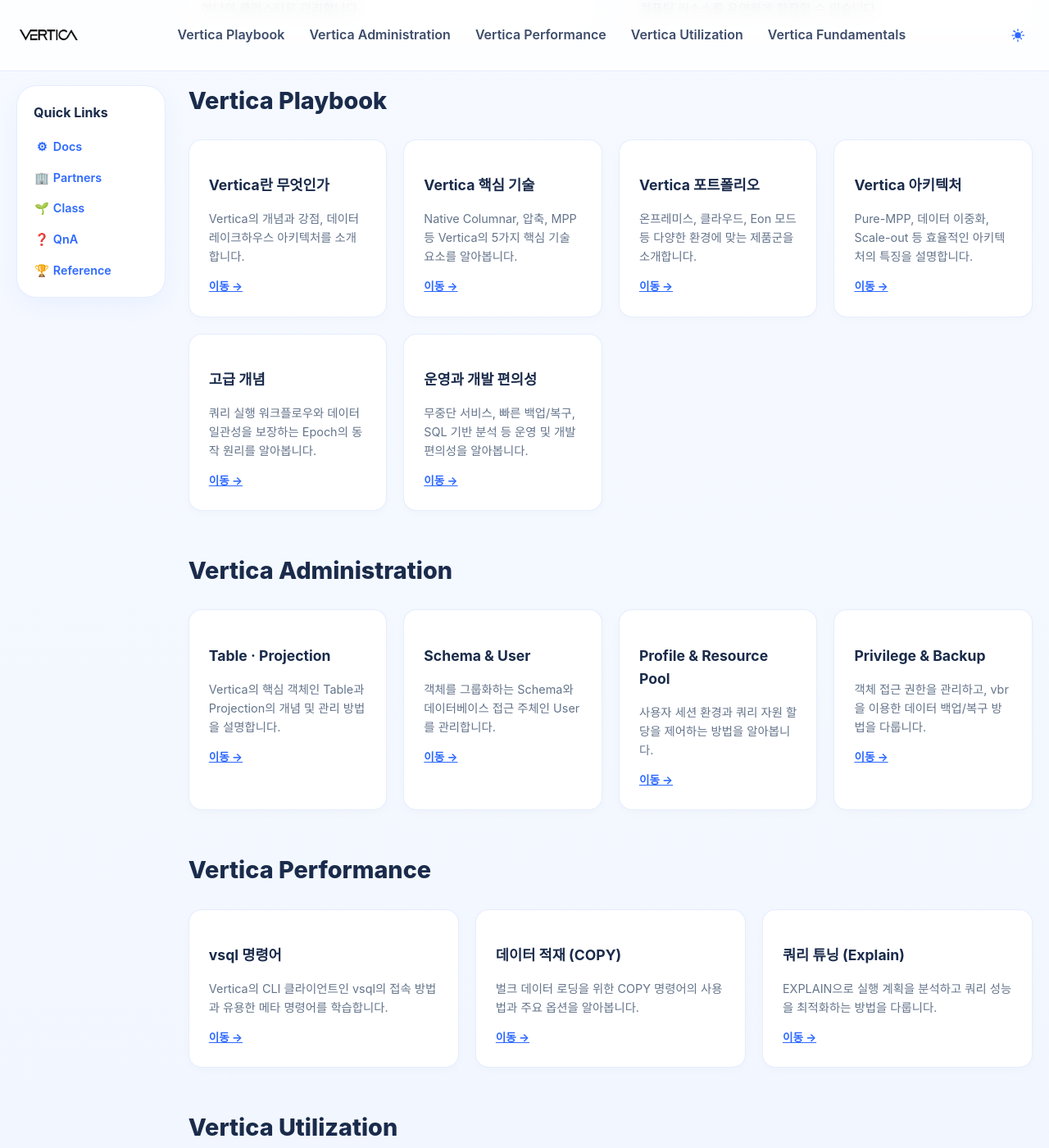
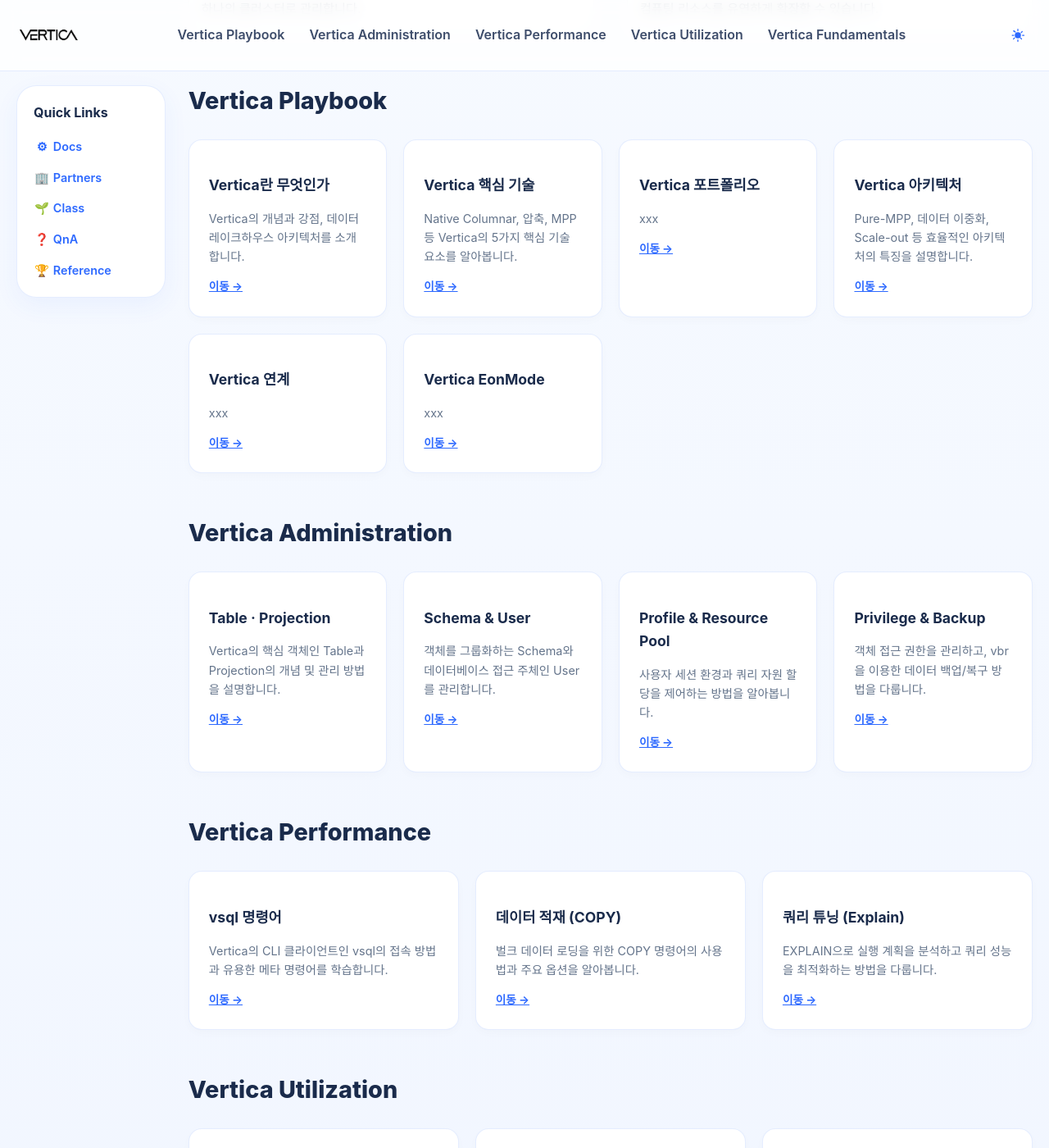
Before and after one commit to JIN0326/vertica_blog, a Jekyll site: the page built from 00index.md, in a window 1280 px wide and 1400 px high, scrolled down 822 px. Shown: the whole window at 82% size. Built offline with Jekyll 4.4.1, drawn with Linux system fonts in a browser that asks for light colours.

Commit message:
Update blog content and styling

```diff
--- a/00index.md
+++ b/00index.md
@@ -50,7 +50,7 @@
     </article>
     <article class="card">
       <h3>Vertica 포트폴리오</h3>
-      <p>온프레미스, 클라우드, Eon 모드 등 다양한 환경에 맞는 제품군을 소개합니다.</p>
+      <p> xxx </p>
       <a href="{{ '/01playbook#portfolio' | relative_url }}">이동 →</a>
     </article>
     <article class="card">
@@ -59,14 +59,14 @@
       <a href="{{ '/01playbook#architecture' | relative_url }}">이동 →</a>
     </article>
     <article class="card">
-      <h3>고급 개념</h3>
-      <p>쿼리 실행 워크플로우와 데이터 일관성을 보장하는 Epoch의 동작 원리를 알아봅니다.</p>
-      <a href="{{ '/01playbook#advanced' | relative_url }}">이동 →</a>
+      <h3>Vertica 연계</h3>
+      <p> xxx </p>
+      <a href="{{ '/01playbook#embracing' | relative_url }}">이동 →</a>
     </article>
     <article class="card">
-      <h3>운영과 개발 편의성</h3>
-      <p>무중단 서비스, 빠른 백업/복구, SQL 기반 분석 등 운영 및 개발 편의성을 알아봅니다.</p>
-      <a href="{{ '/01playbook#operation' | relative_url }}">이동 →</a>
+      <h3>Vertica EonMode</h3>
+      <p> xxx </p>
+      <a href="{{ '/01playbook#eonmode' | relative_url }}">이동 →</a>
     </article>
   </div>
 </section>
--- a/assets/css/style.css
+++ b/assets/css/style.css
@@ -421,7 +421,7 @@
 }
 
 .slide-panel img {
-  max-width: 100%;
+  max-width: 80px; /* 아이콘 이미지 크기 조정 */
   height: auto;
   border-radius: 8px;
   margin-bottom: 1rem;
```
Also changed, not shown: 01playbook.md (+79 -85 lines), _data/navigation.yml (+4 -4 lines).
